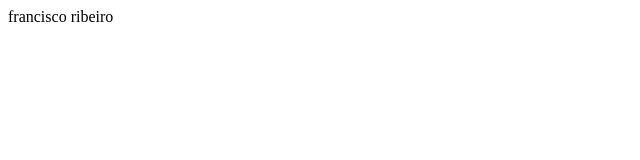
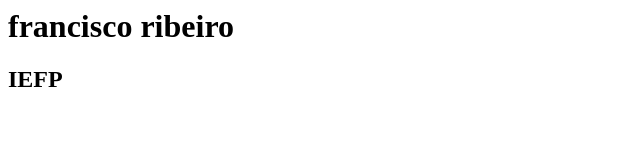
Before and after one commit to fmmribeiro/158-inicio, a plain HTML site: page index.html in a window 1280 px wide. Shown: the whole page, without its empty margins (0-640 px from the left). Drawn offline with Linux system fonts and the light colour scheme.

Commit message:
iefp e h1 e h2

```diff
--- a/index.html
+++ b/index.html
@@ -4,7 +4,8 @@
   </head>
   <body>
     <script type="text/javascript">
-      document.write("francisco ribeiro");
+      document.write("<h1>francisco ribeiro</h1>");
+      document.write("<h2>IEFP</h2>");
     </script>
   </body>
 </html>
```
